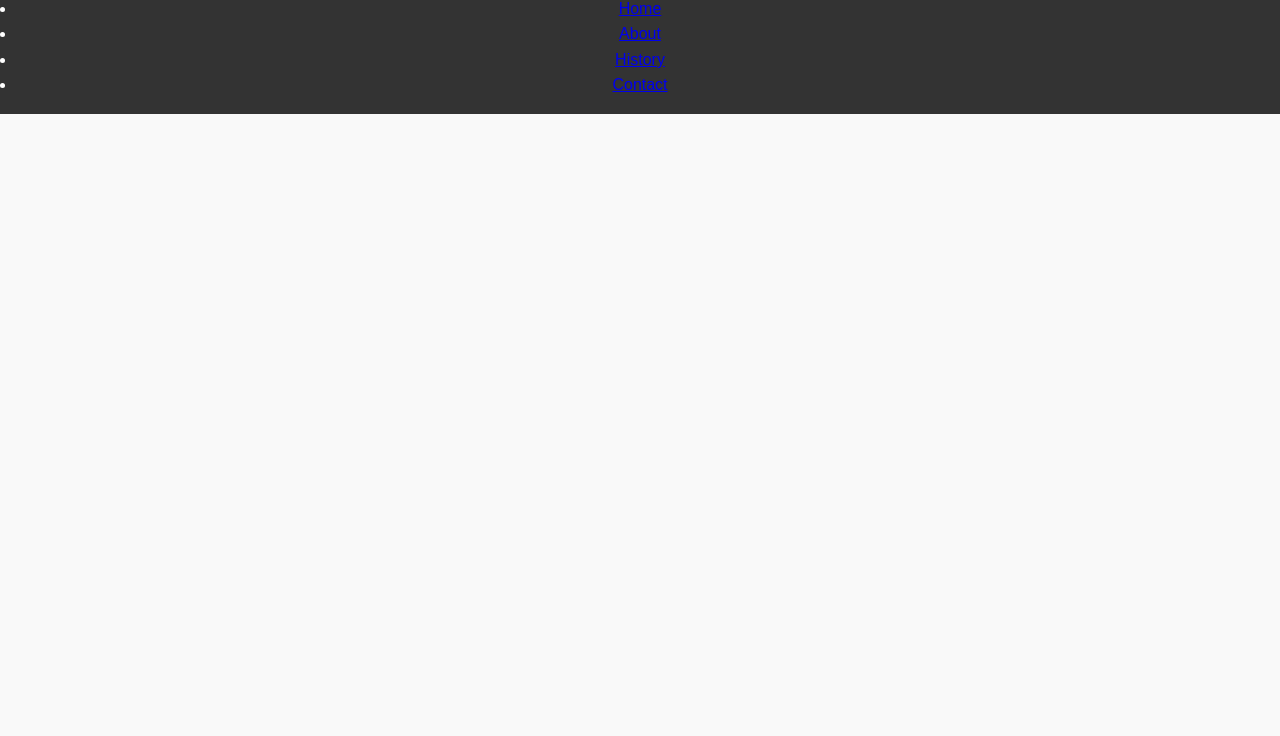
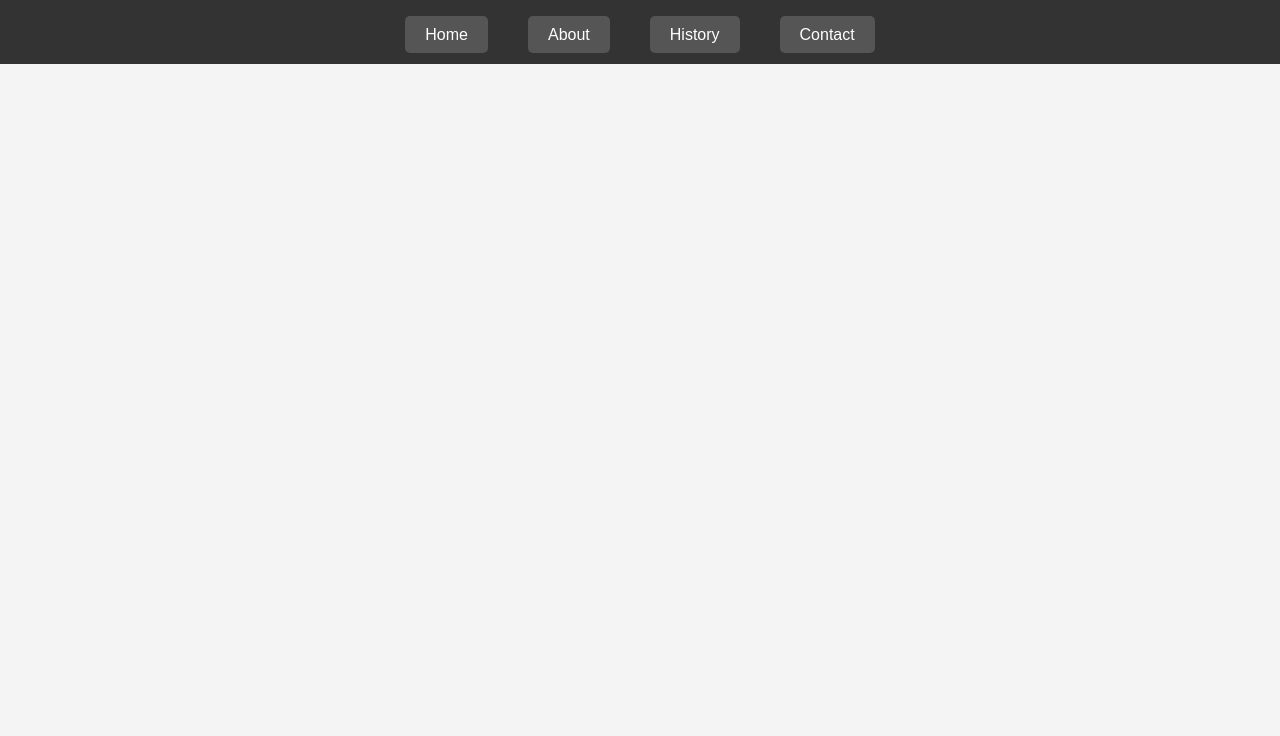
Before and after one commit to jade-arc/NASA-Space-App-challenge, a plain HTML site: page index.html in a window 1280 px wide. Shown: the part 64-800 px from the top of the page. Drawn offline with Linux system fonts and the light colour scheme.

Commit message:
Update main.css
added css for navs

```diff
--- a/main.css
+++ b/main.css
@@ -1,44 +1,40 @@
-/* styles.css */
-
-/* Global Styles */
 * {
-    box-sizing: border-box;
     margin: 0;
     padding: 0;
+    box-sizing: border-box;
 }
 
 body {
     font-family: Arial, sans-serif;
-    line-height: 1.6;
-    color: #333;
-    background-color: #f9f9f9;
+    background-color: #f4f4f4;
 }
 
-/* Header Styles */
-header {
+.navbar {
     background-color: #333;
-    color: #fff;
-    padding: 1em;
-    text-align: center;
+    padding: 10px 0;
 }
 
-header h1 {
-    margin: 0;
+.nav-list {
+    margin-top: 40px;
+    margin-bottom: 10px;
+    list-style: none;
+    display: flex;
+    justify-content: center;
 }
 
-/* Main Styles */
-main {
-    display: flex;
-    flex-direction: column;
-    align-items: center;
-    padding: 2em;
+.nav-list li {
+    margin: 0 20px;
 }
 
-/* Footer Styles */
-footer {
-    background-color: #333;
-    color: #fff;
-    padding: 1em;
-    text-align: center;
-    clear: both;
+.nav-button {
+    text-decoration: none;
+    color: white;
+    padding: 10px 20px;
+    background-color: #555;
+    border-radius: 5px;
+    transition: background-color 0.3s ease;
 }
+
+.nav-button:hover {
+    background-color: #007BFF;
+}
```
